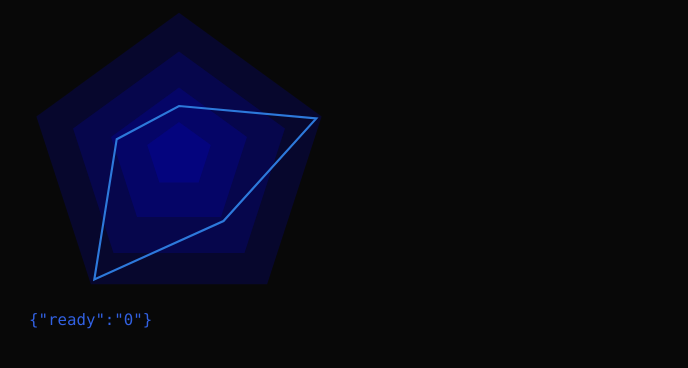
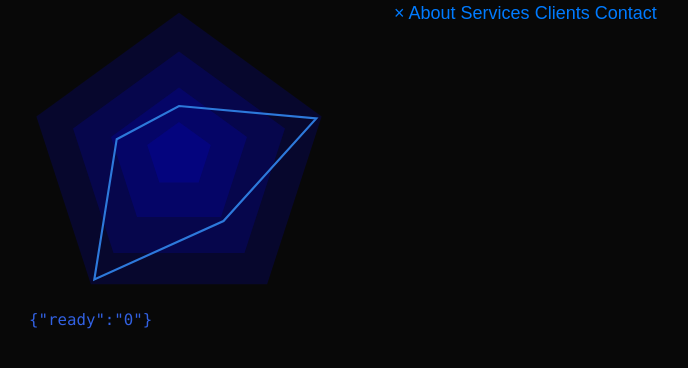
Before and after one commit to Kaundu/Kaundu, a plain HTML site: page main.html in a window 1280 px wide. Shown: the whole page, without its empty margins (436-1124 px from the left). Drawn offline with nearby package versions, Linux system fonts and the light colour scheme.

Commit message:
add the html code for the Side Nav

```diff
--- a/main.html
+++ b/main.html
@@ -62,4 +62,12 @@
 
 
                     </div>
+            <div id="mySidenav" class="sidenav" id="myScrollspy">
+                <a href="javascript:void(0)" class="closebtn" onclick="closeNav()" onclick="showShape()">&times;</a>
+
+                <a href="#" data-toggle="modal" data-target="#myModal">About</a>
+                <a href="#">Services</a>
+                <a href="#">Clients</a>
+                <a href="#"  data-toggle="modal" data-target="#thyModal">Contact</a>
+            </div>
 </body>
```
